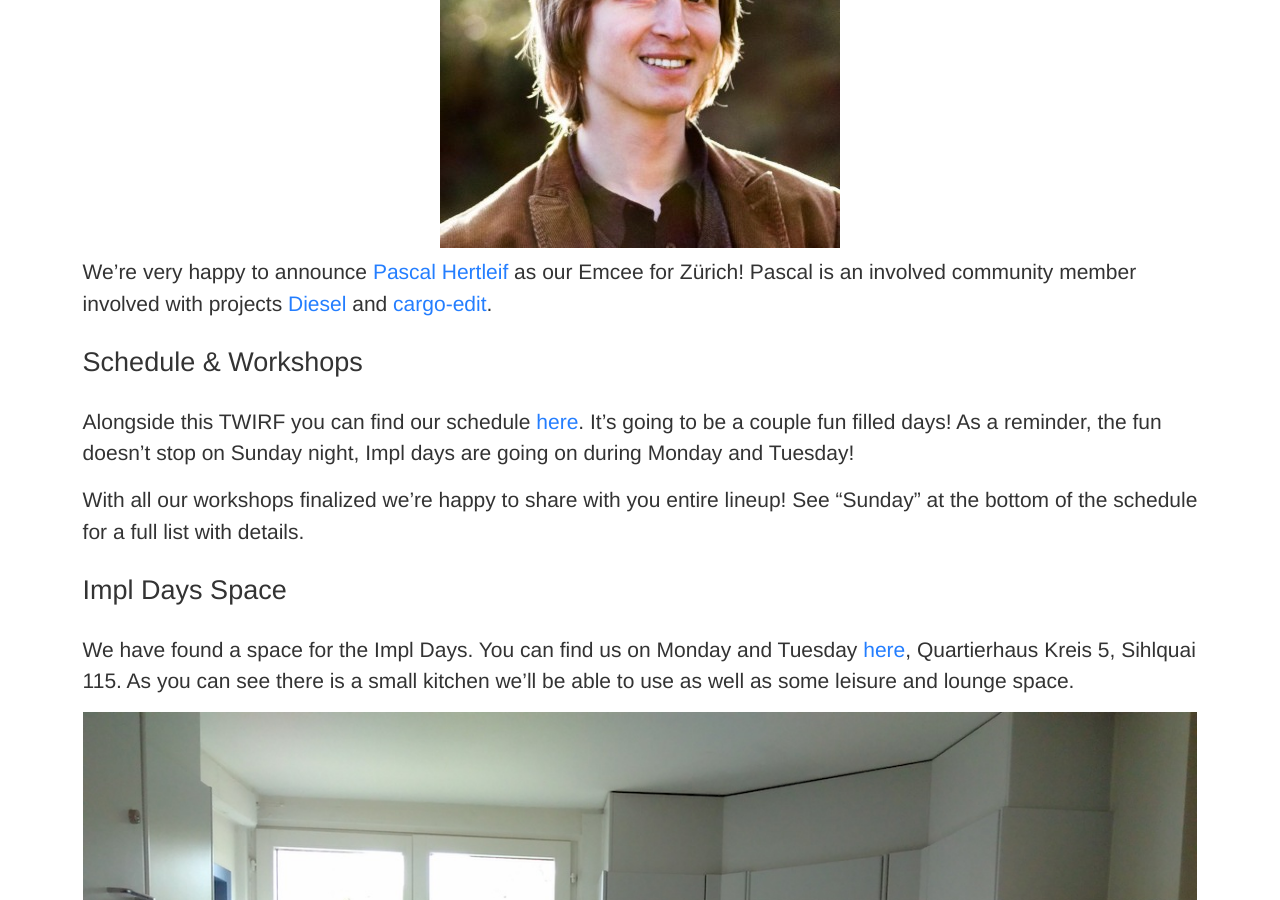
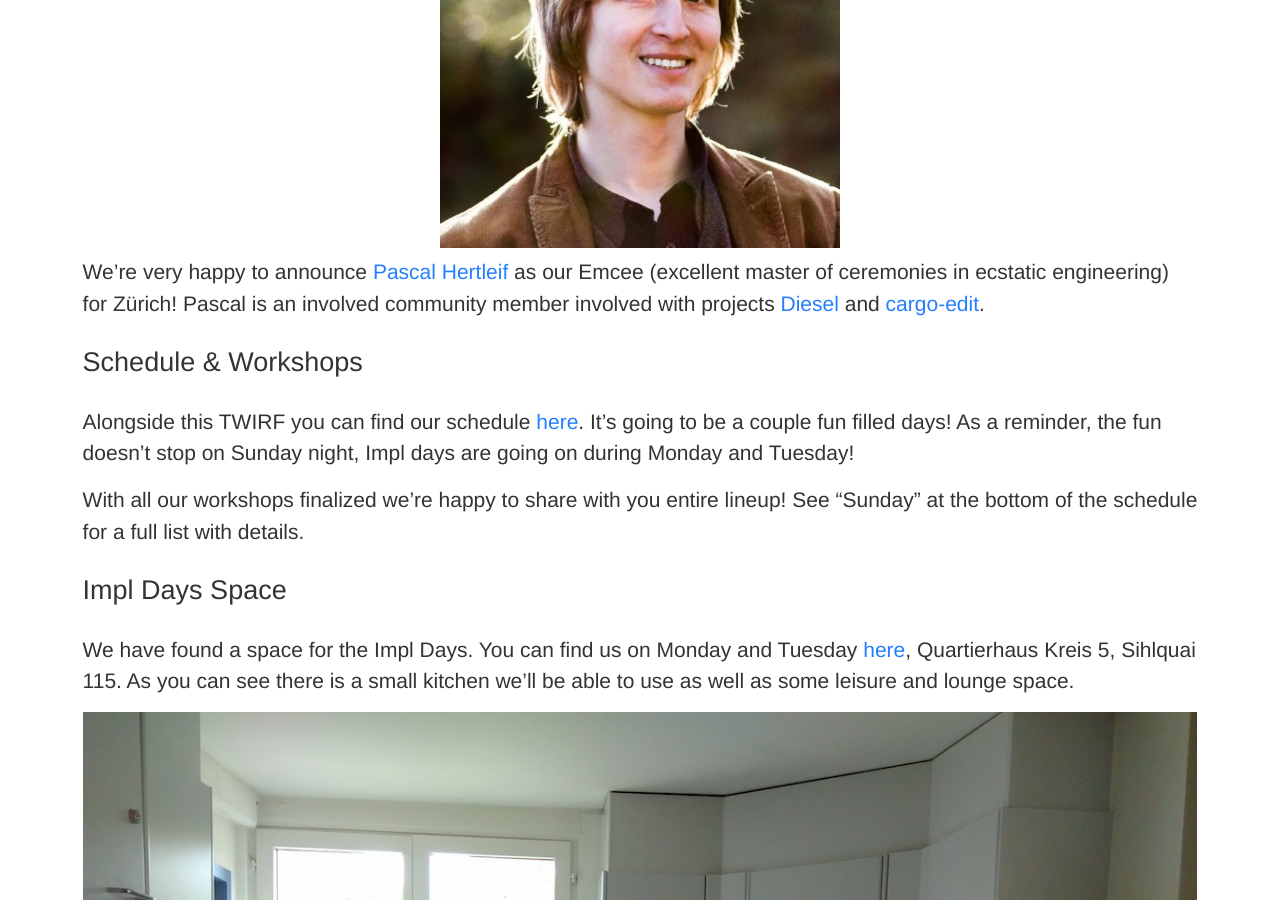
Before and after one commit to RustFestEU/blog.rustfest.eu, a Jekyll site: the page built from _posts/2017-09-24-this-week-in-rustfest-12-less-than-seven.md, in a window 1280 px wide and 900 px high, scrolled down 2083 px. Built offline with Jekyll 4.4.1, drawn with Linux system fonts in a browser that asks for light colours.

Commit message:
Explain EmCee (excellent master of ceremonies in ecstatic engineering)

```diff
--- a/_posts/2017-09-24-this-week-in-rustfest-12-less-than-seven.md
+++ b/_posts/2017-09-24-this-week-in-rustfest-12-less-than-seven.md
@@ -40,7 +40,7 @@ Hailing from the Mozilla Paris office, a RustFest veteran [Felix Klock](http://z
     <img src="/assets/posts/twirf-12/pascal.jpg">
 </div>
 
-We're very happy to announce [Pascal Hertleif](https://github.com/killercup) as our Emcee for Zürich! Pascal is an involved community member involved with projects [Diesel](https://github.com/diesel-rs/diesel) and [cargo-edit](https://github.com/killercup/cargo-edit).
+We're very happy to announce [Pascal Hertleif](https://github.com/killercup) as our Emcee (excellent master of ceremonies in ecstatic engineering) for Zürich! Pascal is an involved community member involved with projects [Diesel](https://github.com/diesel-rs/diesel) and [cargo-edit](https://github.com/killercup/cargo-edit).
 
 ## Schedule & Workshops
 
```
Also changed, not shown: Gemfile.lock.
